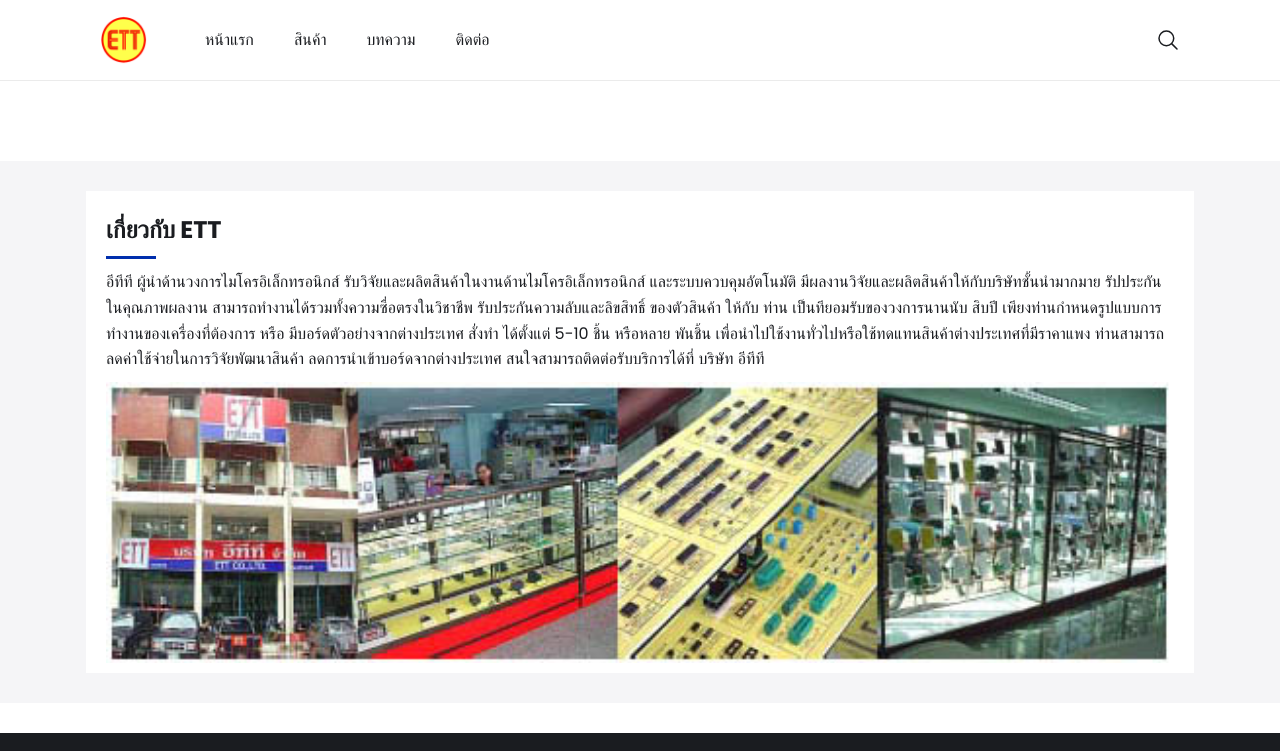
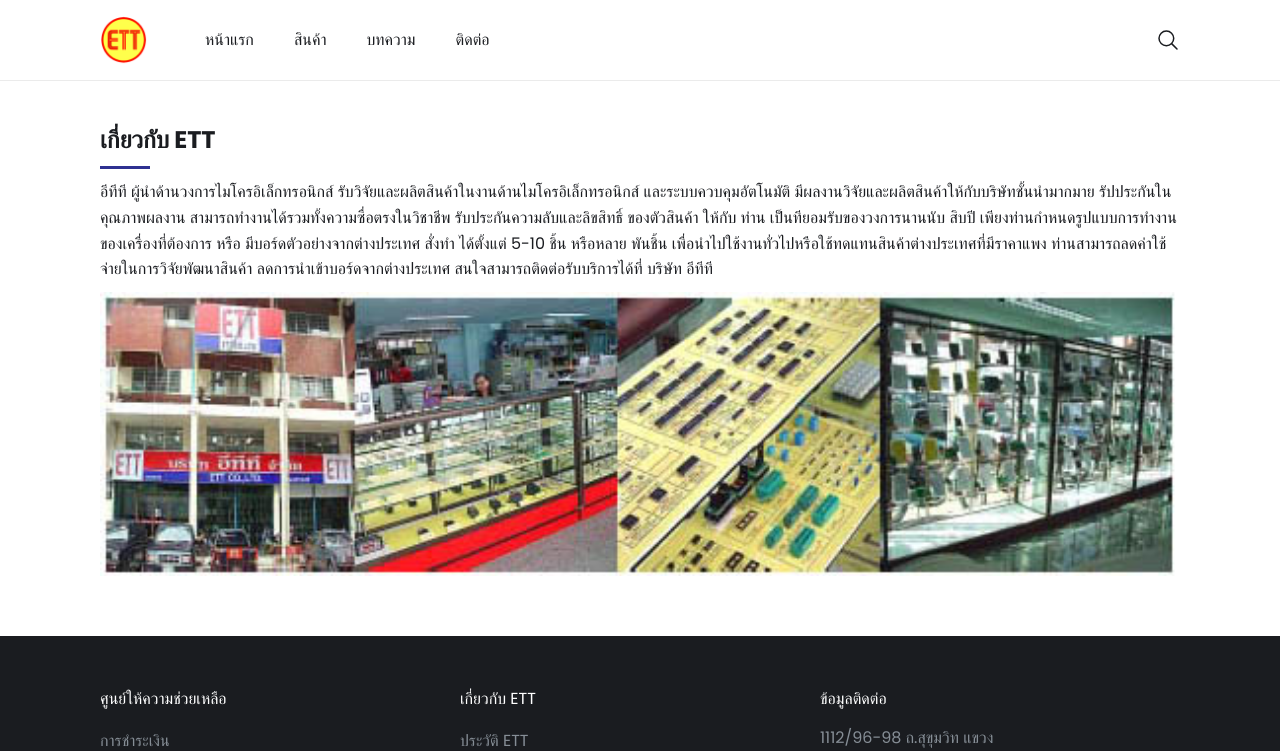
Before and after one commit to boonyarit86/ETT-Shop, a React (Create React App) app: page /about in a window 1280 px wide. Shown: the top 751 px of the page. Built offline with nearby package versions, Linux system fonts and the light colour scheme.

Commit message:
Redesign Aboutme page

```diff
--- a/src/pages/AboutMe.js
+++ b/src/pages/AboutMe.js
@@ -1,12 +1,11 @@
 import React from "react";
-import styled from "styled-components";
+import "./AboutMe.scss";
 
 function AboutMe() {
   return (
-    <Container>
-      <Content>
-        <Box>
-          <TextInfo>
+    <div className="aboutme">
+      <div className="row">
+          <div className="aboutme__info">
             <h2>
               เกี่ยวกับ ETT <span></span>
             </h2>
@@ -26,54 +25,14 @@ function AboutMe() {
               ลดการนำเข้าบอร์ดจากต่างประเทศ สนใจสามารถติดต่อรับบริการได้ที่
               บริษัท อีทีที
             </p>
-          </TextInfo>
-          <ImageInfo>
+          </div>
+          <div className="aboutme__img-info">
             <img src="/images/ett-intro1.jpg" alt="" />
-          </ImageInfo>
-        </Box>
-      </Content>
-    </Container>
-  );
+          </div>
+      </div>
+    </div>
+
+);
 }
 
 export default AboutMe;
-
-const Container = styled.div`
-  background: #f5f5f7;
-`;
-const Content = styled.div`
-  margin: 80px auto 0 auto;
-  max-width: 1128px;
-  padding: 10px;
-`;
-const Box = styled.div`
-  background: #fff;
-  padding: 10px 20px;
-  margin: 20px 0;
-`;
-const ImageInfo = styled.div`
-  display: flex;
-  justify-content: center;
-  img {
-      width: 100%;
-  }
-`;
-const TextInfo = styled.div`
-  h2 {
-    padding: 10px 0;
-    position: relative;
-
-    span {
-      position: absolute;
-      width: 50px;
-      height: 3px;
-      background: #002ead;
-      bottom: 0;
-      left: 0;
-    }
-  }
-
-  p {
-    margin: 10px 0;
-  }
-`;
--- /dev/null
+++ b/src/pages/AboutMe.scss
@@ -0,0 +1,31 @@
+.aboutme {
+  padding: 3rem 0;
+
+  &__info {
+    h2 {
+      padding: 1rem 0;
+      position: relative;
+
+      span {
+        position: absolute;
+        width: 5rem;
+        height: 3px;
+        background: var(--color-accent);
+        bottom: 0;
+        left: 0;
+      }
+    }
+
+    p {
+      margin: 1rem 0;
+    }
+  }
+
+  &__img-info {
+    display: flex;
+    justify-content: center;
+    img {
+      width: 100%;
+    }
+  }
+}
```
